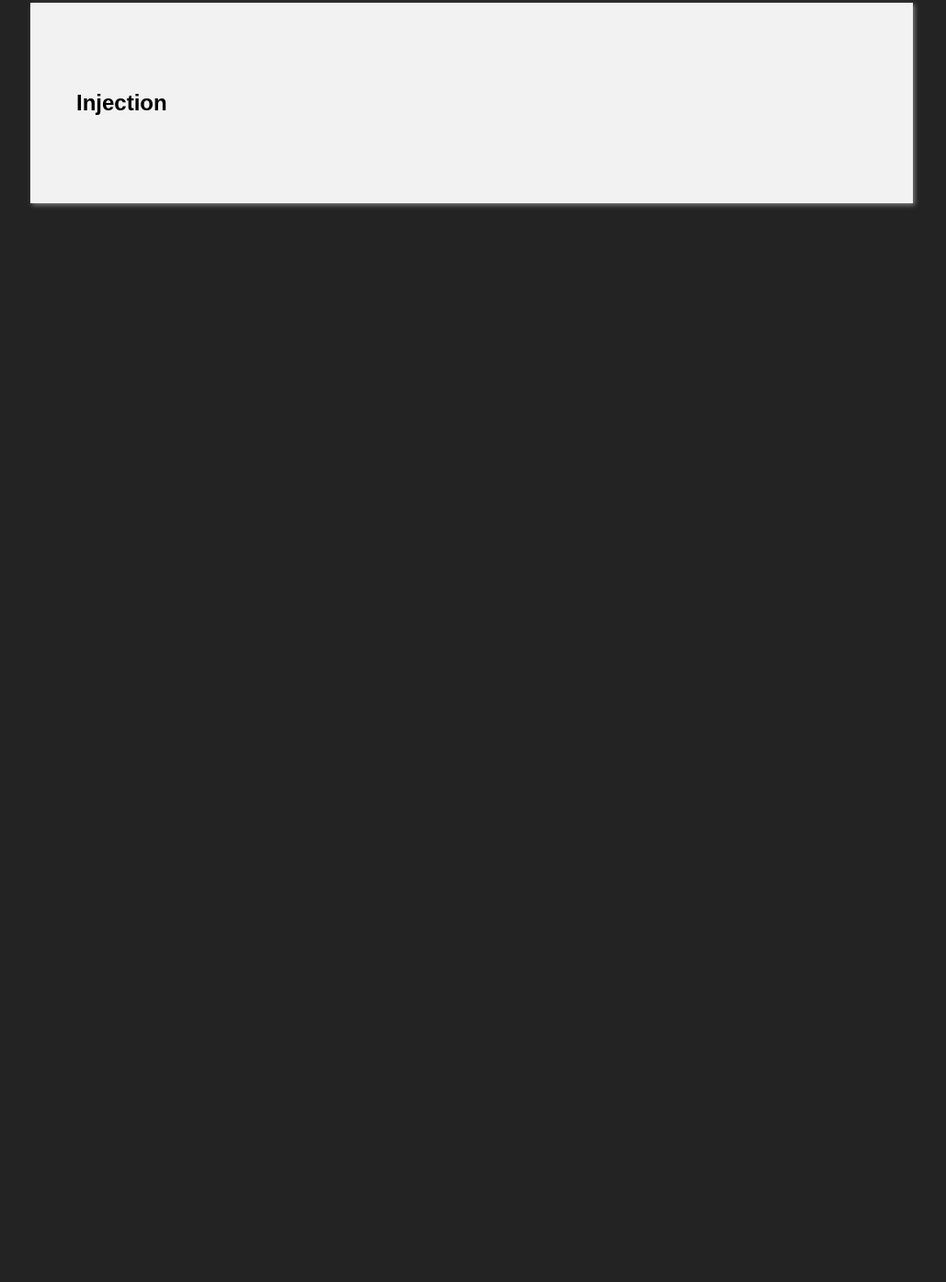
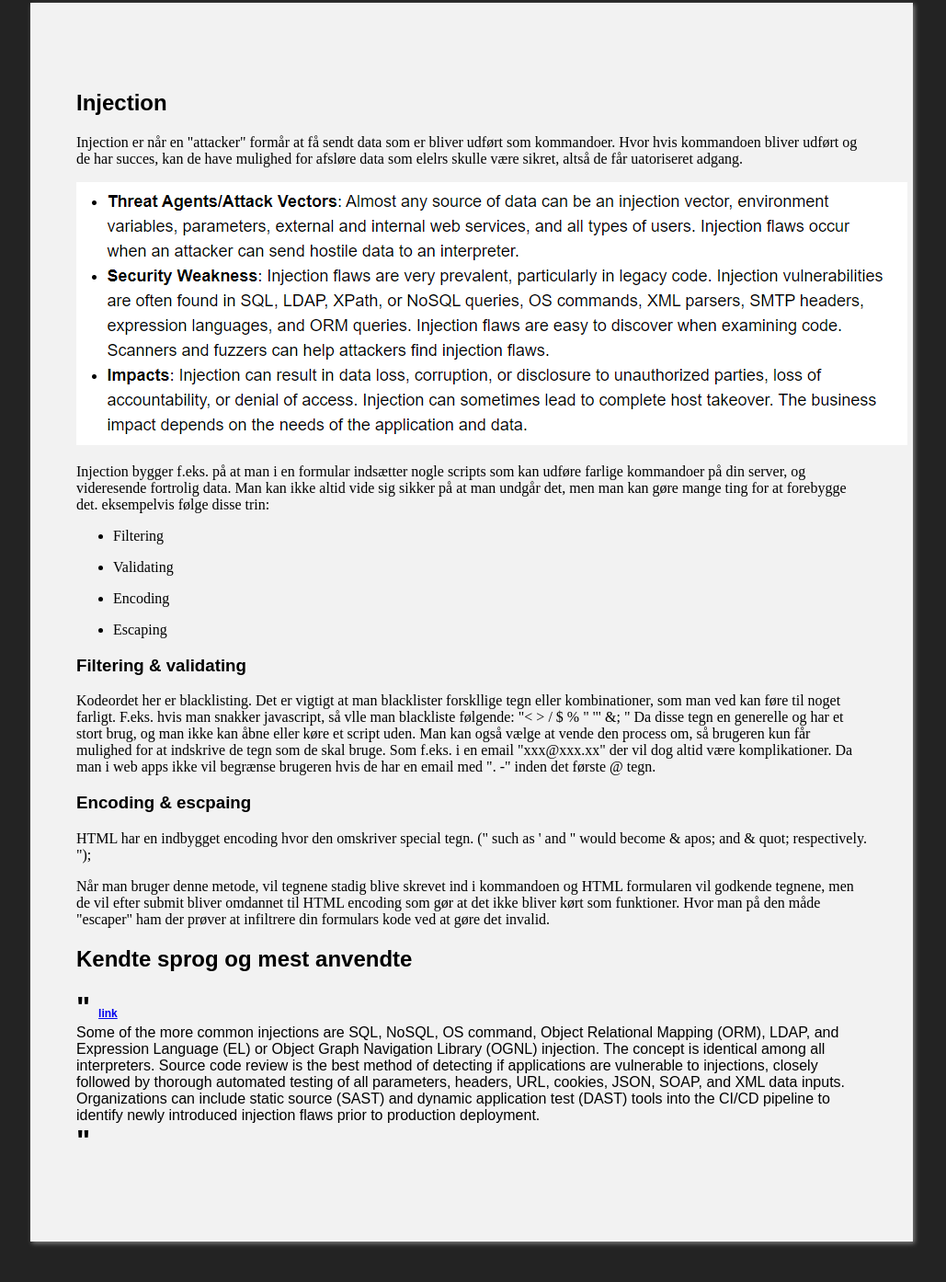
Before and after one commit to SimonLervad/sikkerhed-del-IIII, a plain HTML site: page index.html in a window 1280 px wide. Shown: the part 284-1678 px from the top of the page at 92% size, without its empty margins (127-1156 px from the left). Before the commit the page ends 800 px from the top, so only its background shows below. Drawn offline with Linux system fonts and the light colour scheme.

Commit message:
tilføjelse af content

```diff
--- a/index.html
+++ b/index.html
@@ -16,7 +16,56 @@
 			Injection
 		</h2>
 		<p>
-
+			Injection er når en "attacker" formår at få sendt data som er bliver udført som kommandoer. Hvor hvis kommandoen bliver udført og de har succes, kan de have mulighed for afsløre data som elelrs skulle være sikret, altså de får uatoriseret adgang.
+		</p>
+		<img src="1.png">
+		<p>
+			Injection bygger f.eks. på at man i en formular indsætter nogle scripts som kan udføre farlige kommandoer på din server, og videresende fortrolig data. Man kan ikke altid vide sig sikker på at man undgår det, men man kan gøre mange ting for at forebygge det. eksempelvis følge disse trin:
+		</p>
+		<ul>
+			<li>
+				<p>
+					Filtering
+				</p>
+			</li>
+			<li>
+				<p>
+					Validating
+				</p>
+			</li>
+			<li>
+				<p>
+					Encoding
+				</p>
+			</li>
+			<li>
+				<p>
+					Escaping
+				</p>
+			</li>
+		</ul>
+		<h3>
+			Filtering & validating
+		</h3>
+		<p>
+			Kodeordet her er blacklisting. Det er vigtigt at man blacklister forskllige tegn eller kombinationer, som man ved kan føre til noget farligt. F.eks. hvis man snakker javascript, så vlle man blackliste følgende: "< > / $ % " '" &; " Da disse tegn en generelle og har et stort brug, og man ikke kan åbne eller køre et script uden. Man kan også vælge at vende den process om, så brugeren kun får mulighed for at indskrive de tegn som de skal bruge. Som f.eks. i en email "xxx@xxx.xx" der vil dog altid være komplikationer. Da man i web apps ikke vil begrænse brugeren hvis de har en email med ". -" inden det første @ tegn.
+		</p>
+		<h3>
+			Encoding & escpaing
+		</h3>
+		<p>
+			HTML har en indbygget encoding hvor den omskriver special tegn. (" such as ' and " would become & apos; and & quot; respectively. ");
+		</p>
+		<p>
+			Når man bruger denne metode, vil tegnene stadig blive skrevet ind i kommandoen og HTML formularen vil godkende tegnene, men de vil efter submit bliver omdannet til HTML encoding som gør at det ikke bliver kørt som funktioner. Hvor man på den måde "escaper" ham der prøver at infiltrere din formulars kode ved at gøre det invalid.
+		</p>
+		<h2>
+			Kendte sprog og mest anvendte
+		</h2>
+		<p>
+			<h1 class="b">" <a style="font-size:12px;" href="https://owasp.org/www-project-top-ten/OWASP_Top_Ten_2017/Top_10-2017_A1-Injection">link</a></h1>
+				Some of the more common injections are SQL, NoSQL, OS command, Object Relational Mapping (ORM), LDAP, and Expression Language (EL) or Object Graph Navigation Library (OGNL) injection. The concept is identical among all interpreters. Source code review is the best method of detecting if applications are vulnerable to injections, closely followed by thorough automated testing of all parameters, headers, URL, cookies, JSON, SOAP, and XML data inputs. Organizations can include static source (SAST) and dynamic application test (DAST) tools into the CI/CD pipeline to identify newly introduced injection flaws prior to production deployment.
+			<h1 class="b">"</h1>
 		</p>
 	</div>
 </body>
--- a/style.css
+++ b/style.css
@@ -51,3 +51,9 @@ p {
 	font-family:times new roman;
 	font-size:16px;
 }
+
+.b {
+	margin:0;
+	padding:0;
+	color:black;
+}
```
Also changed, not shown: 1.PNG (added).
